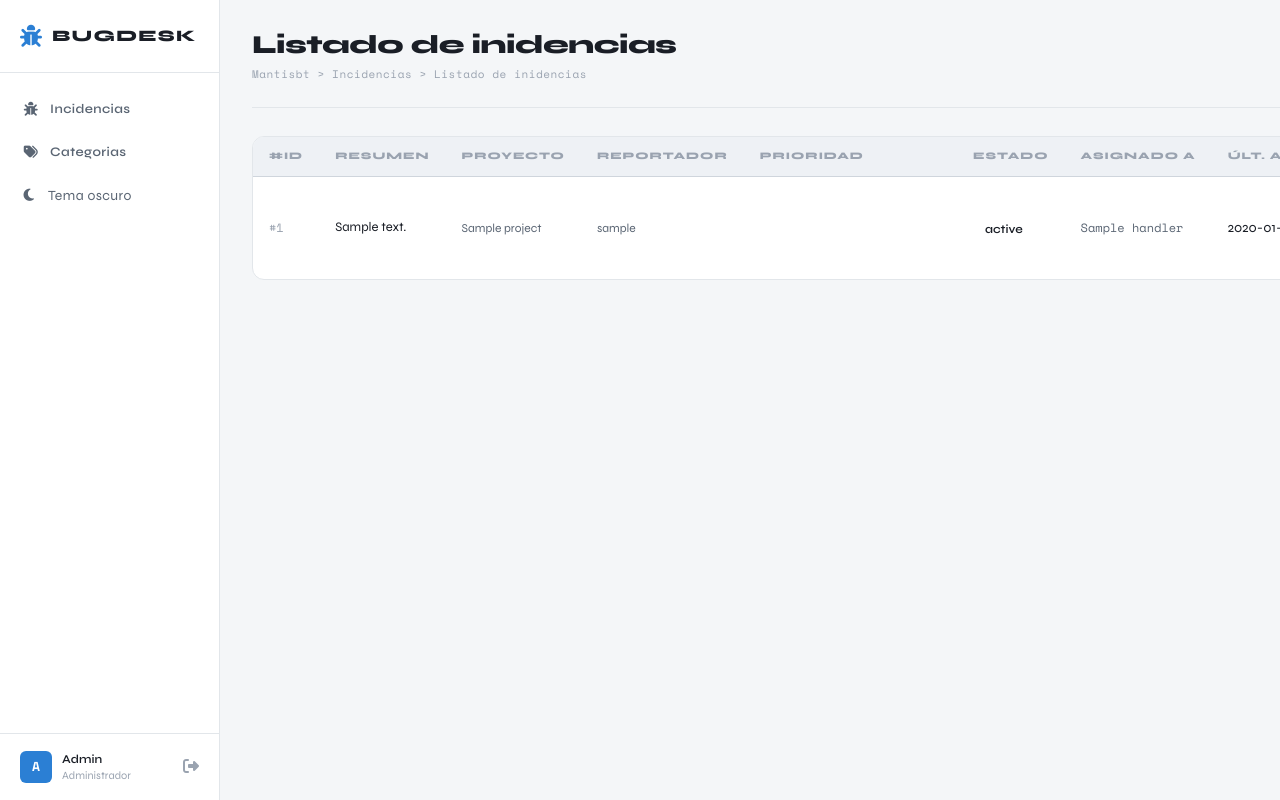
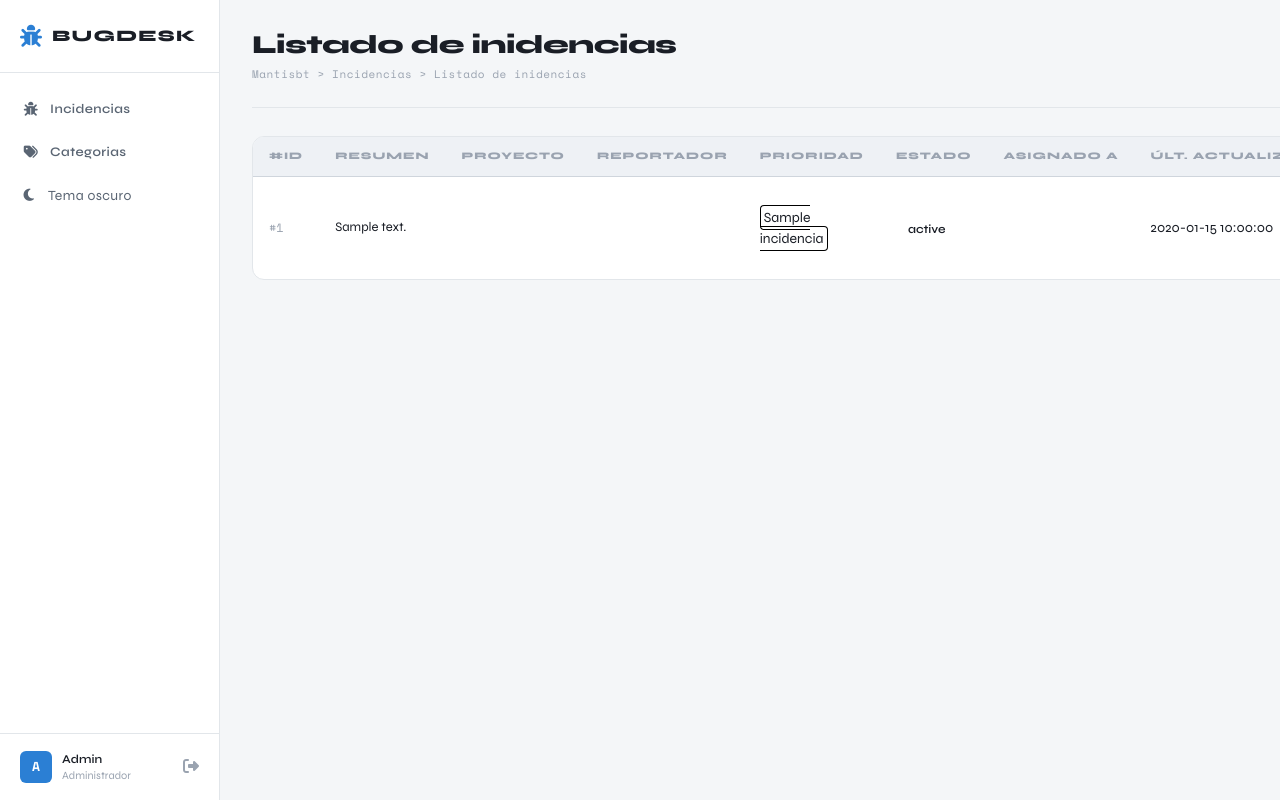
Before and after one commit to jglantonio/MantisBtSymfony, a Symfony app: template templates/bug/index.html.twig in a window 1280 px wide; the page is wider, and only the part inside the window is pictured. Run offline with Twig, Linux system fonts and the light colour scheme; the template is opened without the code that fills it: most values are stand-ins (such as "Sample title", 1, 10 or a date in 2020); some libraries are stand-ins or nearby versions.

Commit message:
Fix styles

```diff
--- a/public/css/incidencias.css
+++ b/public/css/incidencias.css
@@ -503,24 +503,26 @@
     background: var(--blue-dim);
 }
 
-/* ---- BADGES (prioridad) ---- */
-.badge {
-    display: inline-flex;
-    align-items: center;
-    padding: 3px 8px;
+.tag{
+    border: 1px solid black;
+    padding: 3px 3px;
     border-radius: 4px;
-    font-size: 10px;
-    font-weight: 700;
-    letter-spacing: 0.08em;
-    text-transform: uppercase;
-    white-space: nowrap;
 }
-
-.badge--critica { background: var(--red-dim);   color: var(--accent-red);   border: 1px solid rgba(255,59,78,0.3); }
-.badge--alta    { background: var(--amber-dim); color: var(--accent-amber); border: 1px solid rgba(255,176,32,0.3); }
-.badge--normal  { background: var(--blue-dim);  color: var(--accent-blue);  border: 1px solid rgba(59,158,255,0.3); }
-.badge--baja    { background: rgba(74,82,96,0.3); color: var(--text-secondary); border: 1px solid var(--border); }
-
+.tag-10{
+    background-color:darkgrey;
+}
+.tag-20{
+    background-color:greenyellow;
+}
+.tag-30 {
+    background-color:deepskyblue;
+}
+.tag-40 {
+    background-color:orange;
+}
+.tag-50 {
+    background-color:red;
+}
 /* ---- STATUS ---- */
 .status {
     display: inline-flex;
--- a/templates/bug/index.html.twig
+++ b/templates/bug/index.html.twig
@@ -32,20 +32,18 @@
         {% for bug in incidencias %}
             <tr class="incident-row">
                 <td class="incident-id">#{{ bug.id }}</td>
-                <td class="incident-summary">{{ bug.summary }}</td>
-                <td class="incident-project">{{ bug.project.name }}</td>
-                <td class="incident-project">{{ bug.reporter.username }}</td>
+                <td class="incident-summary">{{ bug.getSummary() }}</td>
+                <td class="incident-project">{{ bug.getProject().getName() }}</td>
+                <td class="incident-project">{{ bug.getReporter.getUsername() }}</td>
                 <td>
-                                    <span class="badge badge--{{ bug.priority|lower }}">
-                                        {{ bug.priority }}
-                                    </span>
+                       <span class="tag tag-{{ bug.getPriority() | lower }}">{{ bug.getPriorityName() ?? '-' }}</span>
                 </td>
                 <td>
-                                    <span class="status status--{{ bug.status|lower }}">
-                                        {{ bug.status }}
-                                    </span>
+                    <span class="status status--{{ bug.getStatus()|lower }}">
+                        {{ bug.getStatus() }}
+                    </span>
                 </td>
-                <td class="incident-assignee">{{ bug.handler.name ?? '—' }}</td>
+                <td class="incident-assignee">{{ bug.getHandler().getUsername() }}</td>
                 <td class="">{{ bug.lastUpdated ?? '—' }}</td>
                 <td class="">{{ bug.dateSubmitted ?? '—' }}</td>
                 <td>
```
Also changed, not shown: src/Entity/Bug.php (+6 -2 lines), src/Enum/BugPriority.php (+9 -8 lines).
